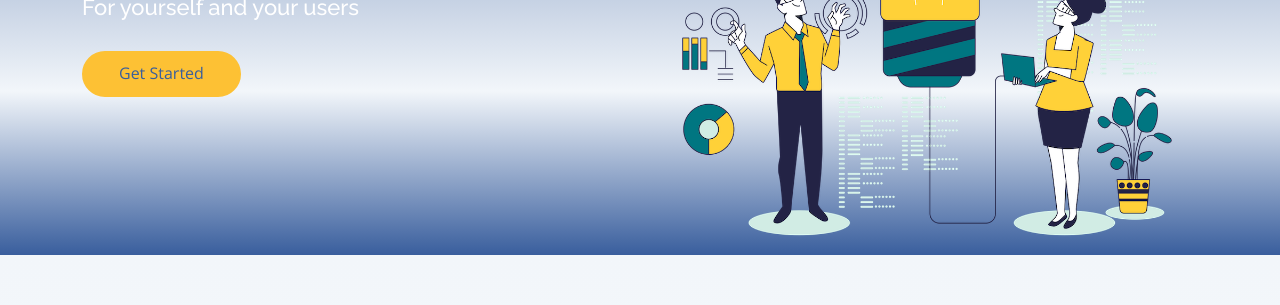
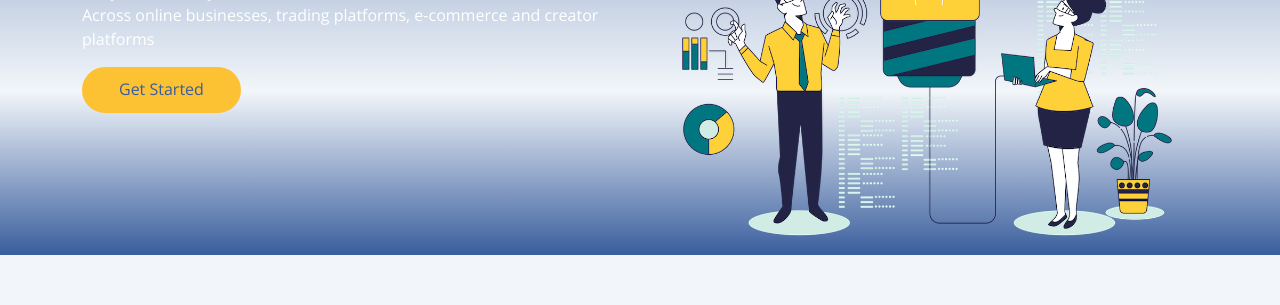
Before and after one commit to gil-merlin/merlinbi-public-site, a plain HTML site: page index.html in a window 1280 px wide. Shown: the part 367-672 px from the top of the page. Drawn offline with nearby package versions, Linux system fonts and the light colour scheme.

Commit message:
Update index.html

```diff
--- a/index.html
+++ b/index.html
@@ -89,7 +89,8 @@
       <div class="row d-flex align-items-center"">
       <div class=" col-lg-6 py-5 py-lg-0 order-2 order-lg-1" data-aos="fade-right">
         <h1>Actionable insights, now!</h1>
-        <h2>For yourself and your users</h2>
+        <p style="color: white;">For yourself and your users<br/>
+        Across online businesses, trading platforms, e-commerce and creator platforms</p>
         <a href="#services" class="btn-get-started scrollto">Get Started</a>
       </div>
       <div class="col-lg-6 order-1 order-lg-2 hero-img" data-aos="fade-left">
```
